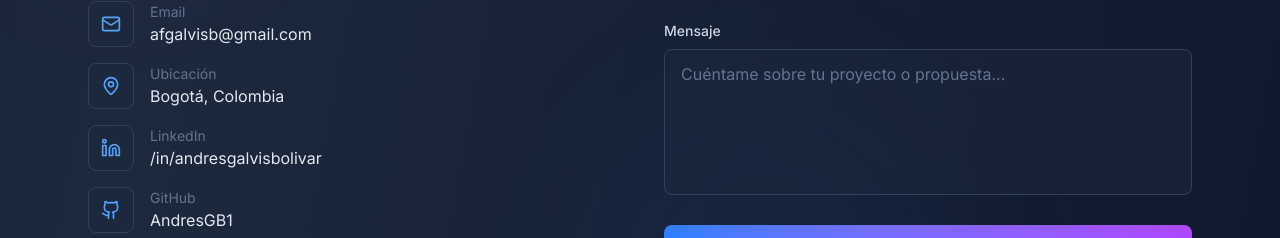
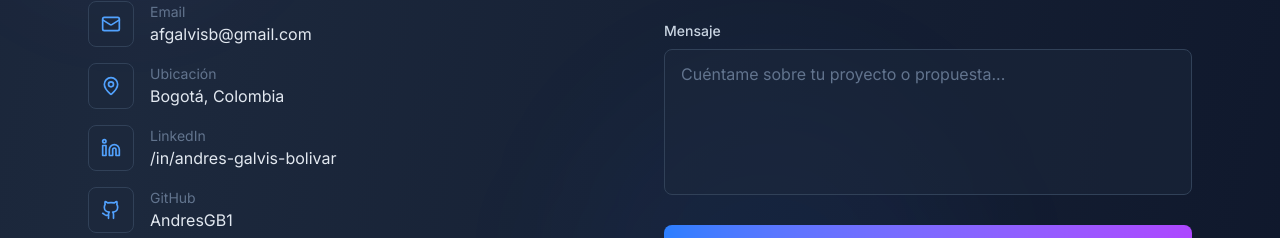
Before and after one commit to AndresGB1/portfolio, a React (Vite) app: page / in a window 1280 px wide. Shown: the part 6135-6373 px from the top of the page. Built offline with nearby package versions, Linux system fonts and the light colour scheme.

Commit message:
fix: update some links

```diff
--- a/src/components/Contact.jsx
+++ b/src/components/Contact.jsx
@@ -19,7 +19,7 @@ const contactInfo = [
   {
     icon: Linkedin,
     label: 'LinkedIn',
-    value: '/in/andresgalvisbolivar',
+    value: '/in/andres-galvis-bolivar',
     href: 'https://www.linkedin.com/in/andres-galvis-bolivar/',
   },
   {
--- a/src/components/Hero.jsx
+++ b/src/components/Hero.jsx
@@ -104,8 +104,8 @@ export default function Hero() {
             >
               {[
                 { icon: Github, href: 'https://github.com/AndresGB1' },
-                { icon: Linkedin, href: 'https://www.linkedin.com/in/andresgalvisbolivar/' },
-                { icon: Mail, href: 'mailto:andresfgalvisb@gmail.com' },
+                { icon: Linkedin, href: 'https://www.linkedin.com/in/andres-galvis-bolivar/' },
+                { icon: Mail, href: 'mailto:afgalvisb@gmail.com' },
               ].map((social, index) => (
                 <motion.a
                   key={index}
```
